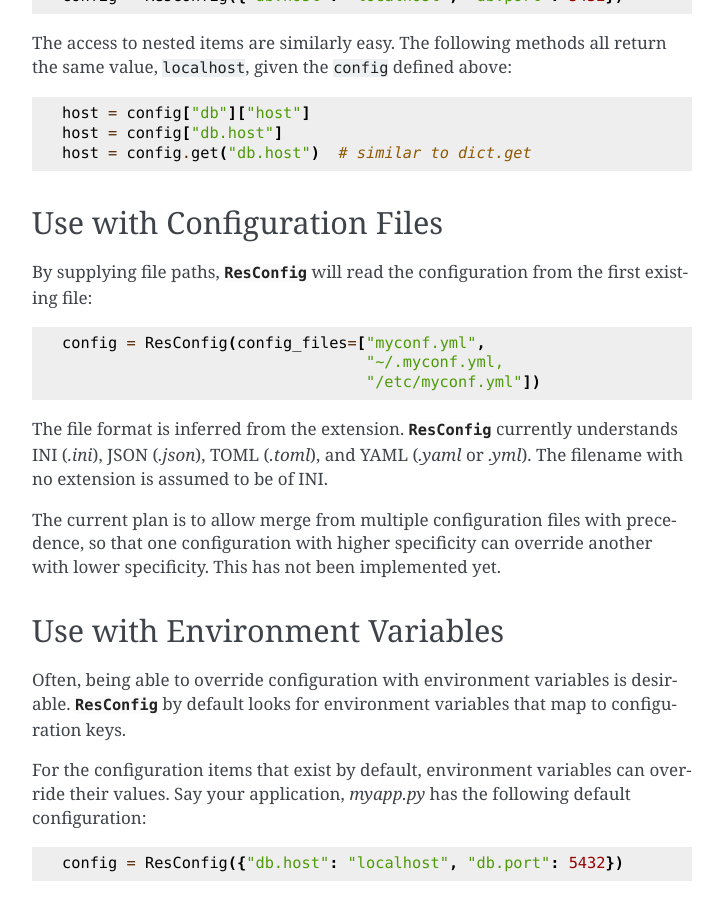
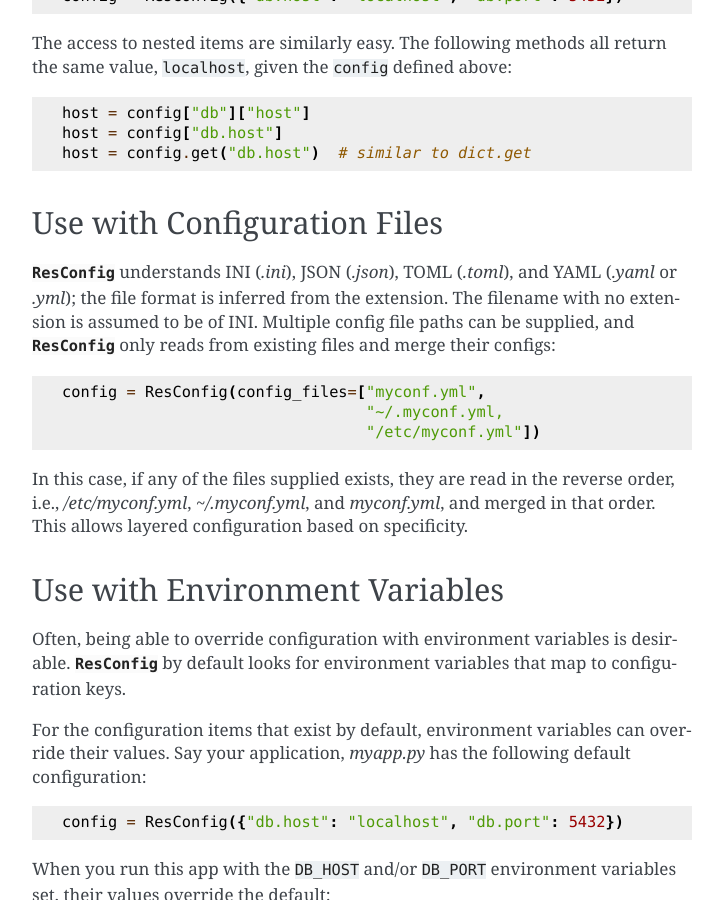
Before and after one commit to okomestudio/resconfig, a Sphinx documentation site: the page built from docs/source/quickstart.rst, in a window 1280 px wide and 900 px high, scrolled down 526 px. Shown: the whole window, without its empty margins (388-1111 px from the left). Built offline with Sphinx 7.4.7, drawn with Linux system fonts in a browser that asks for light colours.

Commit message:
Update documentation

```diff
--- /dev/null
+++ b/docs/source/intro.rst
@@ -0,0 +1,5 @@
+==============
+ Introduction
+==============
+
+TBD.
--- a/docs/source/quickstart.rst
+++ b/docs/source/quickstart.rst
@@ -41,8 +41,12 @@
 Use with Configuration Files
 ----------------------------
 
-By supplying file paths, :class:`~resconfig.ResConfig` will read the
-configuration from the first existing file:
+:class:`~resconfig.ResConfig` understands INI (`.ini`), JSON
+(`.json`), TOML (`.toml`), and YAML (`.yaml` or `.yml`); the file
+format is inferred from the extension. The filename with no extension
+is assumed to be of INI. Multiple config file paths can be supplied,
+and :class:`~resconfig.ResConfig` only reads from existing files and
+merge their configs:
 
 .. code-block:: python
 
@@ -50,15 +54,10 @@
                                      "~/.myconf.yml,
                                      "/etc/myconf.yml"])
 
-The file format is inferred from the
-extension. :class:`~resconfig.ResConfig` currently understands INI
-(`.ini`), JSON (`.json`), TOML (`.toml`), and YAML (`.yaml` or
-`.yml`). The filename with no extension is assumed to be of INI.
-
-The current plan is to allow merge from multiple configuration files
-with precedence, so that one configuration with higher specificity can
-override another with lower specificity. This has not been implemented
-yet.
+In this case, if any of the files supplied exists, they are read in
+the reverse order, i.e., */etc/myconf.yml*, *~/.myconf.yml*, and
+*myconf.yml*, and merged in that order. This allows layered
+configuration based on specificity.
 
 
 Use with Environment Variables
```
Also changed, not shown: README.rst (+9 -11 lines), docs/source/api.rst (+11 -8 lines), docs/source/changelog.rst (added, +14 -0 lines), docs/source/index.rst (+10 -0 lines).
